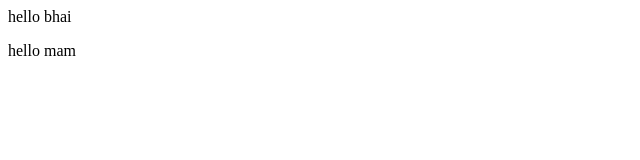
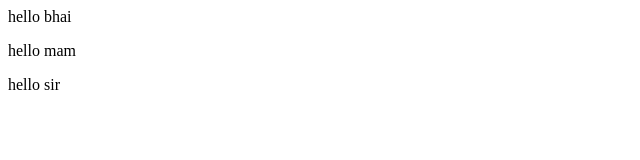
Before and after one commit to vamshichekkala/localrepo, a plain HTML site: page index.html in a window 1280 px wide. Shown: the full height of the page, 0-640 px from the left. Drawn offline with Linux system fonts and the light colour scheme.

Commit message:
adding new feature

```diff
--- a/index.html
+++ b/index.html
@@ -1,2 +1,3 @@
 <p>hello bhai</p>
 <p>hello mam</p>
+<p>hello sir</p>
```
